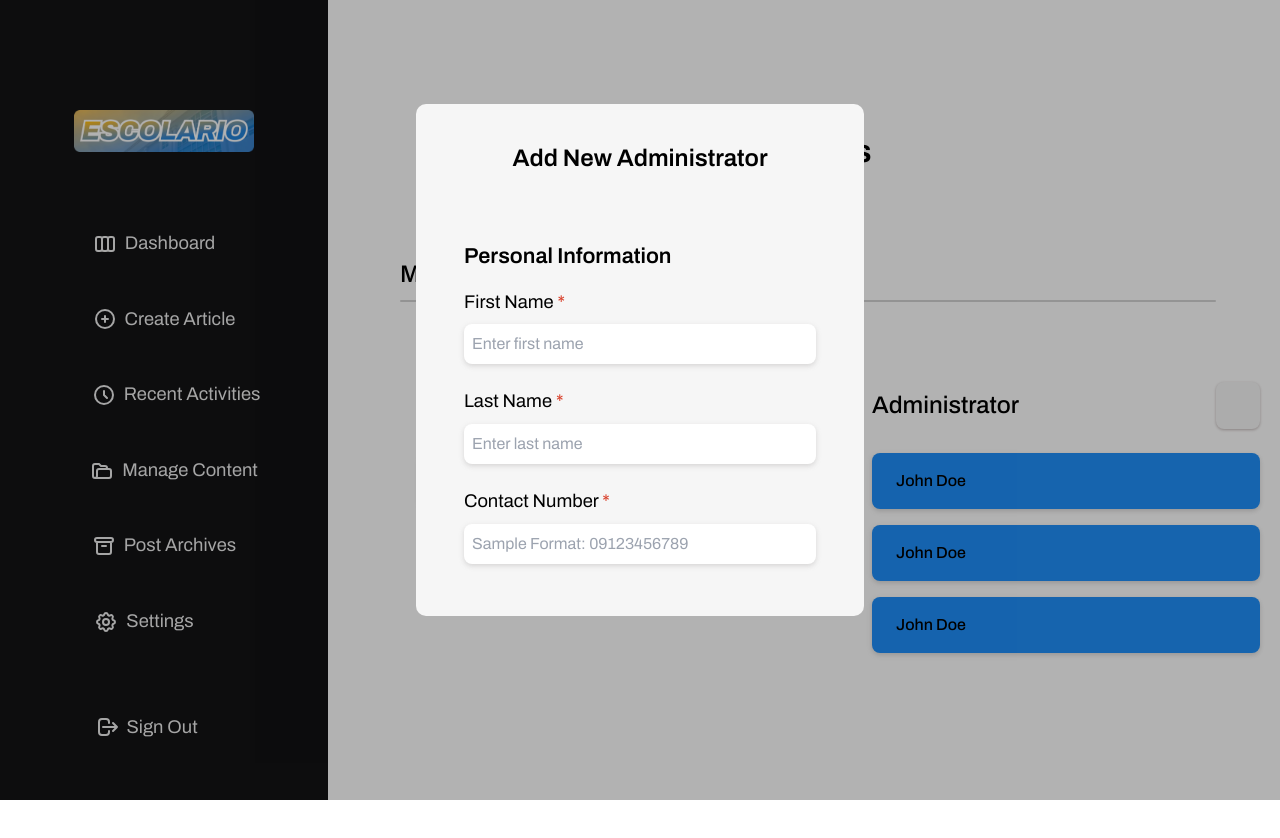
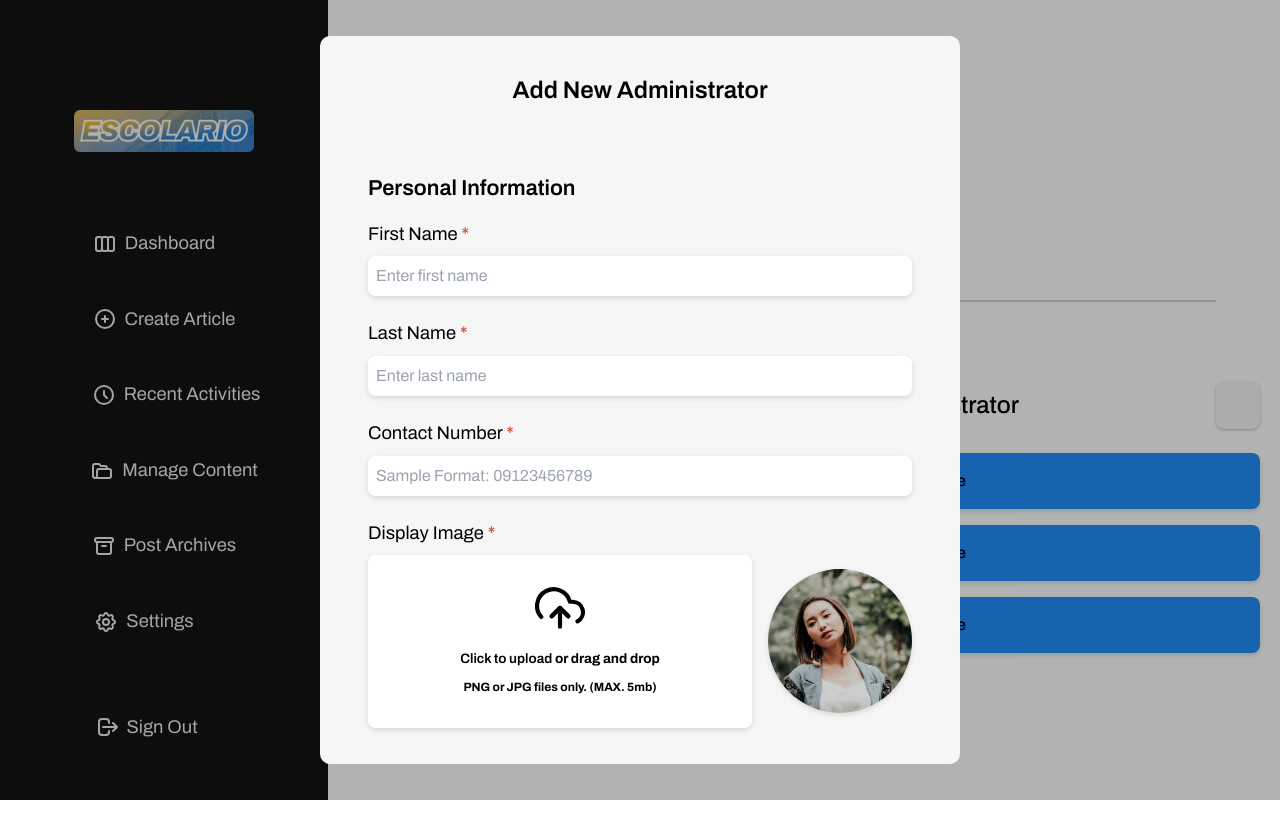
Before and after one commit to judgemongcal/se-becarios-cms, a React (Vite) app in the folder becarios-admin/: page /settings in a window 1280 px wide. Shown: the top 838 px of the page. Built offline with nearby package versions, Linux system fonts and the light colour scheme; some icons are missing; what @tiptap/extension-color would draw is missing.

Commit message:
added image upload field for admin image

```diff
--- a/becarios-admin/src/components/global/Modal.jsx
+++ b/becarios-admin/src/components/global/Modal.jsx
@@ -15,6 +15,7 @@ import {
   SubmitPostModalBtn,
 } from '../global/Button';
 import { useCreateArticleContext } from '../../hooks/useCreateArticleContext';
+import { FiUploadCloud } from 'react-icons/fi';
 
 function ExceededLoginAttemptsModal() {
   return (
@@ -251,8 +252,8 @@ function SignOutModal() {
 
 function AddAdminModal() {
   return (
-    <div className="modal-bg bg-brand-input md:bg-modal-bg fixed top-0 z-[1000] flex h-[100%] w-[100%] items-center justify-center">
-      <div className="modal-container bg-brand-input md:bg-brand-light rounded-10 mx-auto flex w-[100%] flex-col justify-center px-[2rem] py-[2.25rem] text-center md:w-[50%] lg:-mt-[5rem] xl:w-[35%] 2xl:w-[700px]">
+    <div className="modal-bg bg-brand-light md:bg-modal-bg fixed top-0 z-[1000] flex h-[100%] w-[100%] items-center justify-center">
+      <div className="modal-container md:bg-brand-light rounded-10 mx-auto flex w-[100%] flex-col justify-center px-[2rem] py-[2.25rem] text-center md:w-[50%]  xl:w-[50%] 2xl:w-[700px]">
         <h1 className="mb-[3rem] text-[1.25rem] font-semibold md:text-[1.5rem] lg:mb-[4rem]">
           Add New Administrator
         </h1>
@@ -317,6 +318,48 @@ function AddAdminModal() {
             className="rounded-8 shadow-shadow-db mb-4 p-2"
             required
           ></input>
+
+          {/* DISPLAY IMAGE */}
+          <label
+            htmlFor="admin-id"
+            aria-required
+            className="text-[1rem] font-normal lg:text-[1.15rem]"
+          >
+            Display Image{' '}
+            <span className="text-brand-red">*</span>
+          </label>
+          <div className="image-upload flex items-center justify-between gap-4">
+            <div className="flex w-full items-center">
+              <label
+                htmlFor="dropzone-file"
+                className="hover:bg-brand-input rounded-8 shadow-shadow-db flex h-fit w-full cursor-pointer flex-col items-center justify-center bg-[#fff] p-2 text-center"
+              >
+                <div className="flex flex-col items-center justify-center pb-6 pt-5">
+                  <FiUploadCloud className="mb-[0.5rem] h-auto w-[30px] md:mb-[1rem] md:w-[50px]" />
+                  <p className=" mb-1 text-[0.75rem] md:mb-2 xl:text-[0.85rem]">
+                    <span className="font-semibold">
+                      Click to upload
+                    </span>{' '}
+                    or drag and drop
+                  </p>
+                  <p className="text-[0.75rem] xl:text-[0.75rem]">
+                    PNG or JPG files only. (MAX. 5mb)
+                  </p>
+                </div>
+                <input
+                  id="dropzone-file"
+                  type="file"
+                  className="hidden"
+                  accept="image/*"
+                />
+              </label>
+            </div>
+            <img
+              src="./src/assets/sample_admin.png"
+              alt="admin image"
+              className="shadow-shadow-db  h-[120px] w-auto rounded-[100px] md:h-36"
+            />
+          </div>
         </form>
       </div>
     </div>
```
Also changed, not shown: becarios-admin/src/assets/sample_admin.png (added).
